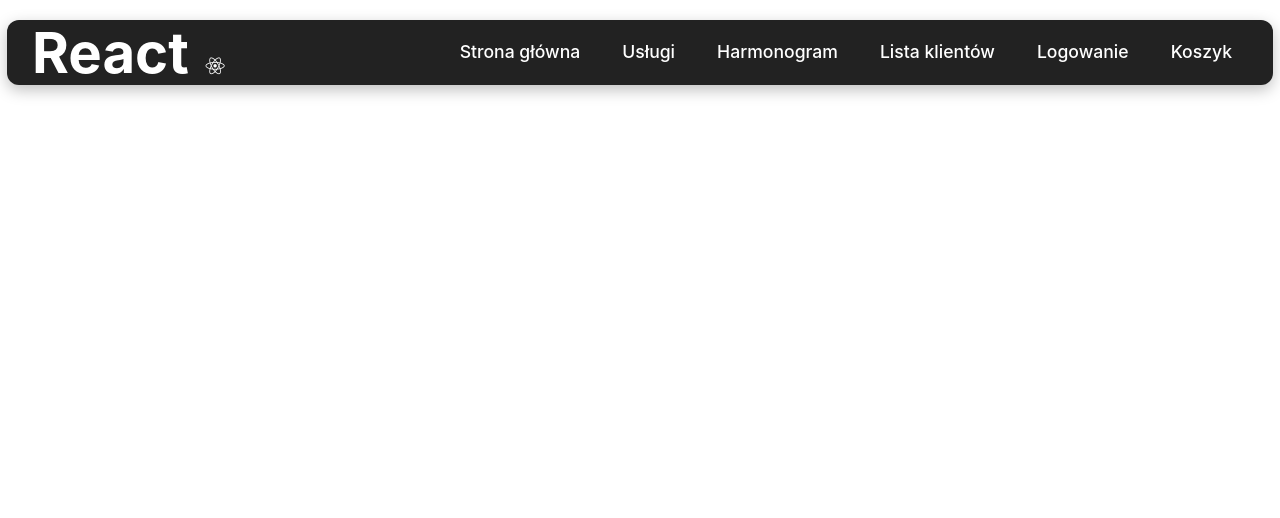
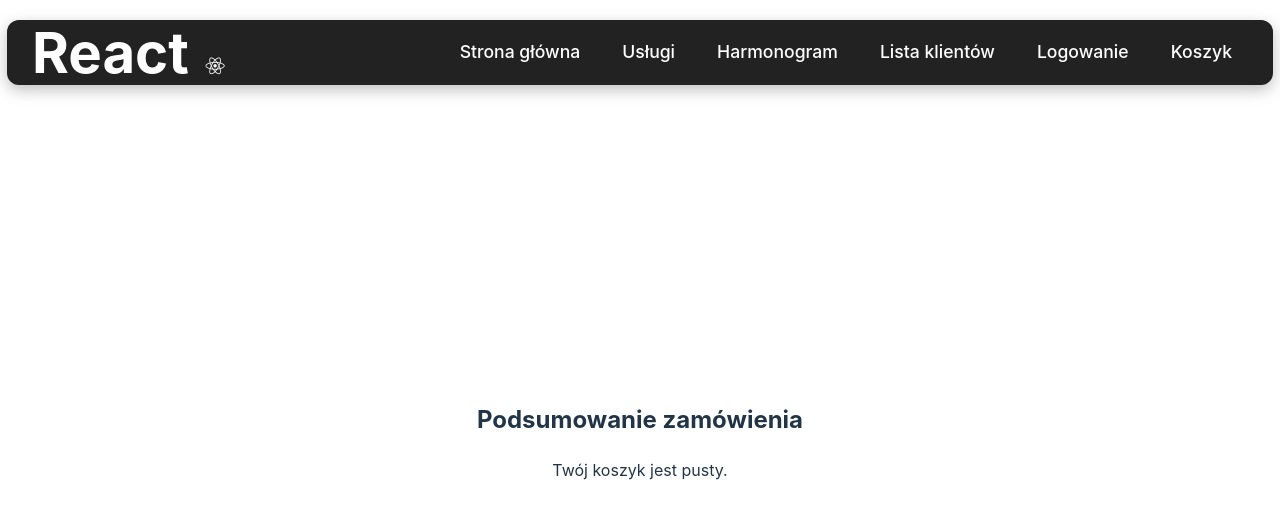
Before and after one commit to Michalkacprzak54/DrivingSchoolReactApp, a React (Vite) app in the folder drivingschoolreactapp.client/: page /payment in a window 1280 px wide. Shown: the top 518 px of the page. Built offline with nearby package versions, Linux system fonts and the light colour scheme.

Commit message:
+dummy payment

```diff
--- a/drivingschoolreactapp.client/src/App.jsx
+++ b/drivingschoolreactapp.client/src/App.jsx
@@ -4,12 +4,12 @@ import ClientsList from './client/clientList';
 import Service from './forAll/service';
 import TheorySchedule from './forAll/schedule';
 import LoginForm from './forAll/login';
-import CartPage from './forAll/cart/cartPage';
 import RegisterForm from './forAll/register';
 import ProtectedRoute from './ProtectedRoute';
 import './styles.css';
 import NavBar from "./components/navBar"
-
+import CartPage from './forAll/cart/cartPage';
+import PaymentPage from './forAll/cart/paymentPage';
 
 function App() {
     return (
@@ -23,8 +23,9 @@ function App() {
                         <Route path="/schedule" element={<TheorySchedule />} />
                         <Route path="/login" element={<LoginForm />} />
                         <Route path="/register" element={<RegisterForm />} />
+                        <Route path="/clients" element={<ProtectedRoute><ClientsList /></ProtectedRoute>} />
                         <Route path="/cart" element={<CartPage />} />
-                        <Route path="/clients" element={<ProtectedRoute><ClientsList /></ProtectedRoute>} />
+                        <Route path="/payment" element={<PaymentPage/>} />
                     </Routes>
                 </div>
 
--- a/drivingschoolreactapp.client/src/forAll/cart/cartPage.jsx
+++ b/drivingschoolreactapp.client/src/forAll/cart/cartPage.jsx
@@ -1,8 +1,10 @@
 import React, { useState, useEffect, useMemo } from 'react';
+import { useNavigate } from 'react-router-dom';
 import { getCart, removeFromCart, updateQuantity, clearCart } from './cartUtils';
 
 function CartPage() {
     const [cart, setCart] = useState([]);
+    const navigate = useNavigate();
 
     // Pobieranie koszyka przy montowaniu komponentu
     useEffect(() => {
@@ -38,6 +40,10 @@ function CartPage() {
         return cart.reduce((total, product) => total + product.grossPrice * product.quantity, 0).toFixed(2);
     }, [cart]);
 
+    const goToPaymentPage = () => {
+        navigate('/payment'); // Nawiguj do strony płatności
+    };
+
     return (
         <div>
             <h2>Twój Koszyk</h2>
@@ -51,7 +57,7 @@ function CartPage() {
                                 <h3>{product.serviceName}</h3>
                                 <p>{product.serviceDescription}</p>
                                 <p>Cena brutto: {product.grossPrice.toFixed(2)} zł</p>
-                                <div style={{ display: 'flex', alignItems: 'center', gap: '10px' }}>
+                                <div>
                                     <span>Ilość:</span>
                                     <button onClick={() => handleUpdateQuantity(product.idService, product.quantity - 1)}>-</button>
                                     <span>{product.quantity}</span>
@@ -59,19 +65,20 @@ function CartPage() {
                                 </div>
                                 <button
                                     onClick={() => handleRemove(product.idService)}
-                                    style={{ marginTop: '10px', color: 'red' }}
                                 >
                                     Usuń
                                 </button>
                             </li>
                         ))}
                     </ul>
-                    <div style={{ marginTop: '20px' }}>
+                    <div>
                         <h3>Podsumowanie:</h3>
                         <p>Łączna cena: {calculateTotal} zł</p>
-                        <button onClick={handleClearCart} style={{ marginTop: '10px' }}>
+                        <button onClick={handleClearCart}>
                             Opróżnij koszyk
-                        </button>
+                            </button>
+
+                            <button onClick={goToPaymentPage}>Przejdź do płatności</button>
                     </div>
                 </>
             )}
--- /dev/null
+++ b/drivingschoolreactapp.client/src/forAll/cart/paymentPage.jsx
@@ -0,0 +1,60 @@
+import React, { useEffect, useState } from 'react';
+import { getCart } from './cartUtils'; // Załóżmy, że masz funkcję getCart z cartUtils
+
+function PaymentPage() {
+    const [cart, setCart] = useState([]);
+    const [totalPrice, setTotalPrice] = useState(0);
+
+    useEffect(() => {
+        const savedCart = getCart();
+        setCart(savedCart);
+        // Oblicz sumę
+        const total = savedCart.reduce((total, product) => total + product.grossPrice * product.quantity, 0);
+        setTotalPrice(total.toFixed(2));
+    }, []);
+
+    const handlePayment = () => {
+        alert("Płatność przetworzona! (to tylko makieta)");
+        // Możesz dodać logikę płatności (np. wywołanie API płatności)
+    };
+
+    return (
+        <div className="payment-page">
+            <h2>Podsumowanie zamówienia</h2>
+            {cart.length === 0 ? (
+                <p>Twój koszyk jest pusty.</p>
+            ) : (
+                <>
+                    <div className="order-summary">
+                        <h3>Twoje zamówienie</h3>
+                        <ul>
+                            {cart.map((product) => (
+                                <li key={product.idService}>
+                                    <h4>{product.serviceName}</h4>
+                                    <p>{product.serviceDescription}</p>
+                                    <p>
+                                        Cena: {product.grossPrice.toFixed(2)} zł x {product.quantity} ={' '}
+                                        {(product.grossPrice * product.quantity).toFixed(2)} zł
+                                    </p>
+                                </li>
+                            ))}
+                        </ul>
+                        <div className="total-price">
+                            <h3>Łączna cena: {totalPrice} zł</h3>
+                        </div>
+                    </div>
+
+                    <div className="payment-method">
+                        <h3>Metoda płatności</h3>
+                        <p>Wybierz metodę płatności:</p>
+                        <button onClick={handlePayment}>Płatność kartą</button>
+                        <button onClick={handlePayment}>Płatność przelewem</button>
+                        <button onClick={handlePayment}>Płatność przy odbiorze</button>
+                    </div>
+                </>
+            )}
+        </div>
+    );
+}
+
+export default PaymentPage;
```
